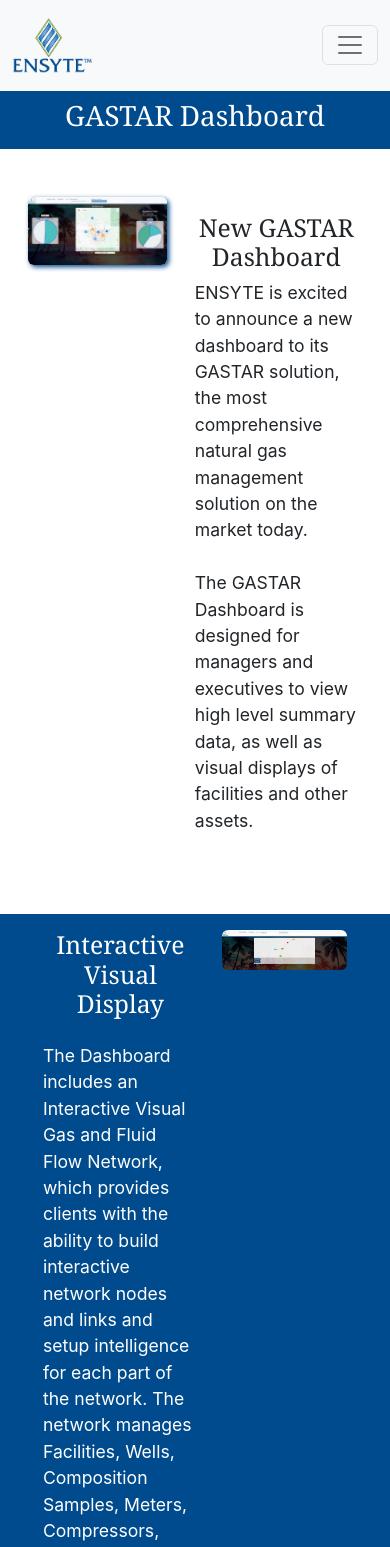
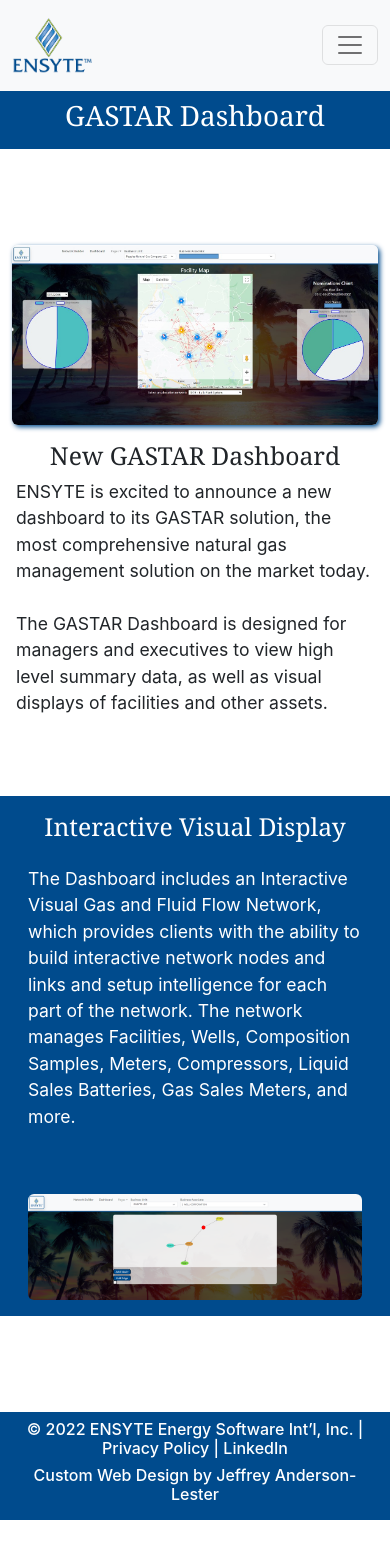
Before and after one commit to JeffGoji/React-Ensyte-Website, a React (Create React App) app: page /gastar-dashboards in a window 390 px wide. Shown: the top 1547 px of the page. After the commit the page ends 1520 px from the top, so only its background shows below. Built offline with nearby package versions, Linux system fonts and the light colour scheme.

Commit message:
added mobile responsive classes to Gastar Dashboard page

```diff
--- a/src/components/pages/GastarDashboards.js
+++ b/src/components/pages/GastarDashboards.js
@@ -12,10 +12,10 @@
             </div>
             <div className='row justify-content-center mt-5'>
 
-                <div className='col-5'>
-                    <img src={dashboard1} alt='New Gastar Dashboard' className='img-fluid rounded imgShadow' />
+                <div className='col-lg-5 col-md-5 col-sm-12'>
+                    <img src={dashboard1} alt='New Gastar Dashboard' className='img-fluid rounded imgShadow mt-5' />
                 </div>
-                <div className='col-6 p-3'>
+                <div className='col-lg-6 col-md-6 col-sm-12 p-3'>
                     <h2 className='text-center'>New GASTAR Dashboard</h2>
                     <p>
                         ENSYTE is excited to announce a new dashboard to its GASTAR solution, the most comprehensive natural gas management solution on the market today.
@@ -28,15 +28,15 @@
             </div>
             <div className='row mt-5 blue-bg text-white p-3 justify-content-center mb-6'>
 
-                <div className='col-6'>
+                <div className='col-lg-6 col-md-6 col-sm-12'>
                     <h2 className='text-center mb-4'>Interactive Visual Display</h2>
                     <p>
                         The Dashboard includes an Interactive Visual Gas and Fluid Flow Network, which provides clients with the ability to build interactive network nodes and links and setup intelligence for each part of the network.  The network manages Facilities, Wells, Composition Samples, Meters, Compressors, Liquid Sales Batteries, Gas Sales Meters, and more.
 
                     </p>
                 </div>
-                <div className='col-5'>
-                    <img src={dashboard2} alt='New Gastar Node Creator' className='img-fluid rounded' />
+                <div className='col-lg-5 col-md-5 col-sm-12'>
+                    <img src={dashboard2} alt='New Gastar Node Creator' className='img-fluid rounded mt-5' />
                 </div>
 
             </div>
```
